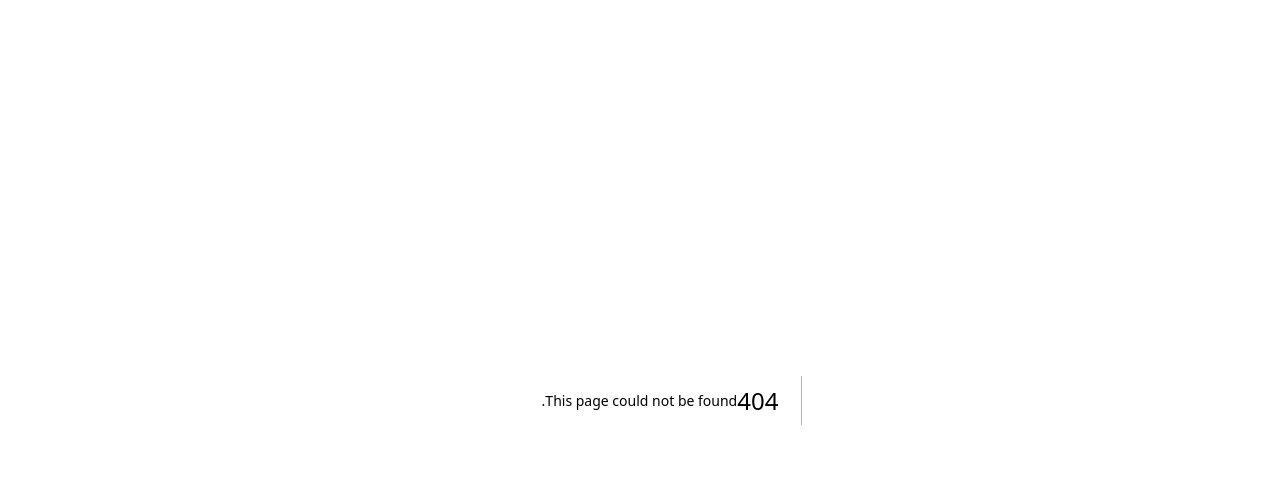
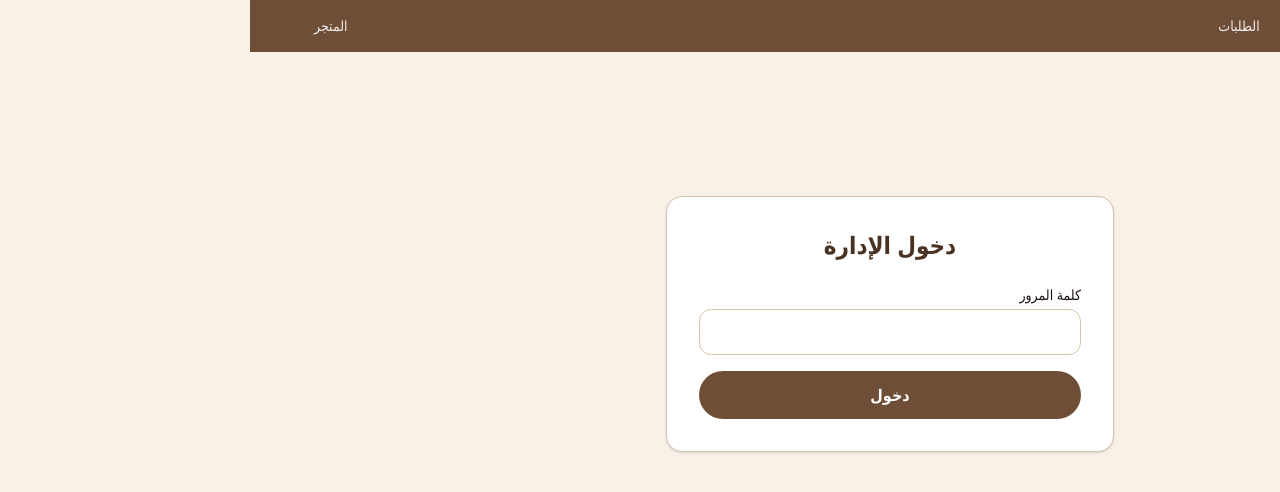
Before and after one commit to ziad-r-r/zstore-fresh, a Next.js app: page /admin/login in a window 1280 px wide. Before the commit this address had no page. Shown: the top 492 px of the page. Built offline with nearby package versions, Linux system fonts and the light colour scheme.

Commit message:
Admin pages: dashboard login products orders layout

```diff
--- /dev/null
+++ b/src/app/admin/layout.tsx
@@ -0,0 +1,31 @@
+import Link from "next/link"
+
+export default function AdminLayout({
+  children,
+}: {
+  children: React.ReactNode
+}) {
+  return (
+    <div className="min-h-screen bg-offwhite">
+      <nav className="bg-coffee text-white px-4 py-3">
+        <div className="max-w-6xl mx-auto flex items-center justify-between gap-4">
+          <div className="flex items-center gap-5">
+            <Link href="/admin" className="font-bold text-lg">
+              Zstore Admin
+            </Link>
+            <Link href="/admin/products" className="text-sm opacity-90 hover:underline">
+              المنتجات
+            </Link>
+            <Link href="/admin/orders" className="text-sm opacity-90 hover:underline">
+              الطلبات
+            </Link>
+          </div>
+          <Link href="/" className="text-sm opacity-90 hover:underline">
+            المتجر
+          </Link>
+        </div>
+      </nav>
+      <main className="max-w-6xl mx-auto px-4 py-8">{children}</main>
+    </div>
+  )
+}
--- /dev/null
+++ b/src/app/admin/login/page.tsx
@@ -0,0 +1,64 @@
+"use client"
+
+import { useState } from "react"
+import { useRouter } from "next/navigation"
+
+export default function AdminLoginPage() {
+  const [password, setPassword] = useState("")
+  const [error, setError] = useState("")
+  const [loading, setLoading] = useState(false)
+  const router = useRouter()
+
+  const handleSubmit = async (e: React.FormEvent) => {
+    e.preventDefault()
+    setError("")
+    setLoading(true)
+    try {
+      const res = await fetch("/api/auth/login", {
+        method: "POST",
+        headers: { "Content-Type": "application/json" },
+        body: JSON.stringify({ password }),
+      })
+      const data = await res.json()
+      if (!res.ok) {
+        setError(data.error || "فشل الدخول")
+        setLoading(false)
+        return
+      }
+      if (data.token) sessionStorage.setItem("zstore_admin", data.token)
+      router.push("/admin")
+    } catch {
+      setError("خطأ في الاتصال")
+      setLoading(false)
+    }
+  }
+
+  return (
+    <div className="min-h-[60vh] flex items-center justify-center">
+      <form
+        onSubmit={handleSubmit}
+        className="bg-white rounded-2xl border border-border p-8 w-full max-w-md shadow-sm"
+      >
+        <h1 className="text-2xl font-bold text-coffee-dark text-center mb-6">
+          دخول الإدارة
+        </h1>
+        <label className="block text-sm font-medium mb-1">كلمة المرور</label>
+        <input
+          type="password"
+          value={password}
+          onChange={(e) => setPassword(e.target.value)}
+          className="w-full rounded-xl border border-border px-4 py-2.5 mb-4"
+          required
+        />
+        {error && <p className="text-danger text-sm mb-3">{error}</p>}
+        <button
+          type="submit"
+          disabled={loading}
+          className="w-full bg-coffee text-white py-3 rounded-full font-semibold disabled:opacity-60"
+        >
+          {loading ? "جاري الدخول..." : "دخول"}
+        </button>
+      </form>
+    </div>
+  )
+}
--- /dev/null
+++ b/src/app/admin/orders/page.tsx
@@ -0,0 +1,105 @@
+"use client"
+
+import { useEffect, useState } from "react"
+import { formatPrice } from "@/lib/store"
+
+type Order = {
+  id: string
+  orderNumber: string
+  status: string
+  customerName: string
+  customerPhone: string
+  city: string
+  area: string
+  address: string
+  shippingNotes?: string
+  total: number
+  items: {
+    name: string
+    color: string
+    size: string
+    quantity: number
+    price: number
+  }[]
+  createdAt: string
+}
+
+export default function AdminOrdersPage() {
+  const [orders, setOrders] = useState<Order[]>([])
+  const [loading, setLoading] = useState(true)
+
+  const load = async () => {
+    const token = sessionStorage.getItem("zstore_admin") || ""
+    if (!token) {
+      window.location.href = "/admin/login"
+      return
+    }
+    const res = await fetch("/api/orders", {
+      headers: { "x-admin-token": token },
+    })
+    if (res.ok) setOrders(await res.json())
+    setLoading(false)
+  }
+
+  useEffect(() => {
+    load()
+  }, [])
+
+  if (loading) return <p className="text-muted">جاري التحميل...</p>
+
+  return (
+    <div>
+      <div className="flex justify-between items-center mb-6">
+        <h1 className="text-2xl font-bold text-coffee-dark">الطلبات</h1>
+        <button
+          type="button"
+          onClick={() => load()}
+          className="text-sm bg-coffee text-white px-4 py-2 rounded-full"
+        >
+          تحديث
+        </button>
+      </div>
+      {orders.length === 0 ? (
+        <p className="text-muted">لا توجد طلبات بعد</p>
+      ) : (
+        <div className="space-y-4">
+          {orders.map((o) => (
+            <div
+              key={o.id}
+              className="bg-white rounded-2xl border border-border p-5"
+            >
+              <div className="flex flex-wrap justify-between gap-2 mb-2">
+                <span className="font-bold text-coffee">{o.orderNumber}</span>
+                <span className="text-sm bg-beige px-2 py-0.5 rounded-full">
+                  {o.status}
+                </span>
+              </div>
+              <p className="text-sm">
+                {o.customerName} — {o.customerPhone}
+              </p>
+              <p className="text-sm text-muted">
+                {o.city} / {o.area} — {o.address}
+              </p>
+              {o.shippingNotes ? (
+                <p className="text-sm text-muted mt-1">
+                  ملاحظات: {o.shippingNotes}
+                </p>
+              ) : null}
+              <ul className="text-sm mt-2 space-y-1">
+                {(o.items || []).map((it, i) => (
+                  <li key={i}>
+                    {it.name} × {it.quantity} —{" "}
+                    {formatPrice(it.price * it.quantity)}
+                  </li>
+                ))}
+              </ul>
+              <p className="font-bold text-coffee mt-2">
+                الإجمالي: {formatPrice(o.total)}
+              </p>
+            </div>
+          ))}
+        </div>
+      )}
+    </div>
+  )
+}
--- /dev/null
+++ b/src/app/admin/page.tsx
@@ -0,0 +1,61 @@
+"use client"
+
+import { useEffect, useState } from "react"
+import Link from "next/link"
+
+export default function AdminDashboard() {
+  const [ready, setReady] = useState(false)
+  const [productCount, setProductCount] = useState(0)
+  const [orderCount, setOrderCount] = useState(0)
+
+  useEffect(() => {
+    const token = sessionStorage.getItem("zstore_admin") || ""
+    if (!token) {
+      window.location.href = "/admin/login"
+      return
+    }
+    Promise.all([
+      fetch("/api/products").then((r) => r.json()),
+      fetch("/api/orders", {
+        headers: { "x-admin-token": token },
+      }).then((r) => (r.ok ? r.json() : [])),
+    ])
+      .then(([products, orders]) => {
+        setProductCount(Array.isArray(products) ? products.length : 0)
+        setOrderCount(Array.isArray(orders) ? orders.length : 0)
+      })
+      .finally(() => setReady(true))
+  }, [])
+
+  if (!ready) return <p className="text-muted">جاري التحميل...</p>
+
+  return (
+    <div>
+      <h1 className="text-2xl font-bold text-coffee-dark mb-6">لوحة التحكم</h1>
+      <div className="grid sm:grid-cols-2 gap-4 mb-8">
+        <div className="bg-white rounded-2xl border border-border p-6">
+          <p className="text-muted text-sm">المنتجات</p>
+          <p className="text-3xl font-bold text-coffee mt-1">{productCount}</p>
+        </div>
+        <div className="bg-white rounded-2xl border border-border p-6">
+          <p className="text-muted text-sm">الطلبات</p>
+          <p className="text-3xl font-bold text-coffee mt-1">{orderCount}</p>
+        </div>
+      </div>
+      <div className="flex flex-wrap gap-3">
+        <Link
+          href="/admin/products"
+          className="bg-coffee text-white px-6 py-3 rounded-full font-semibold"
+        >
+          إدارة المنتجات
+        </Link>
+        <Link
+          href="/admin/orders"
+          className="bg-white border border-coffee text-coffee px-6 py-3 rounded-full font-semibold"
+        >
+          إدارة الطلبات
+        </Link>
+      </div>
+    </div>
+  )
+}
```
